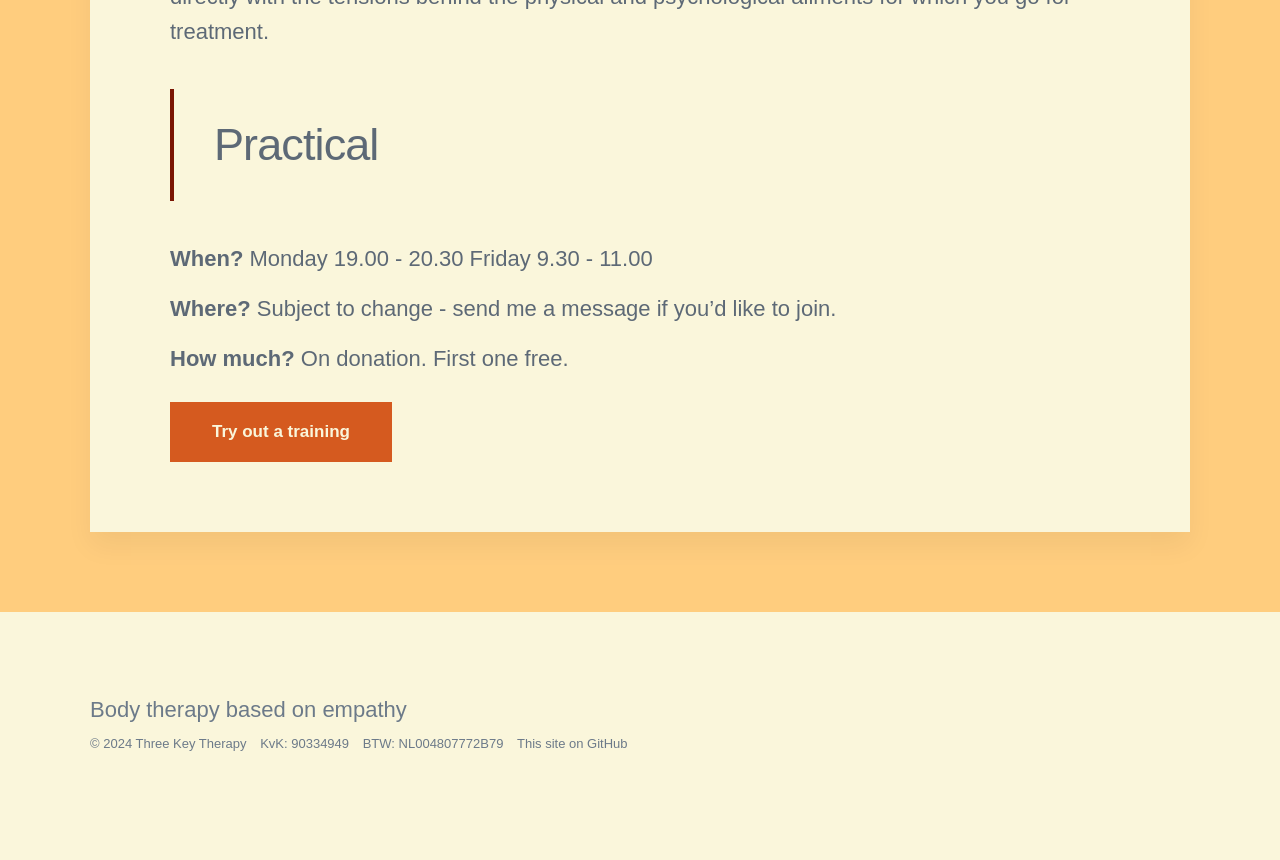
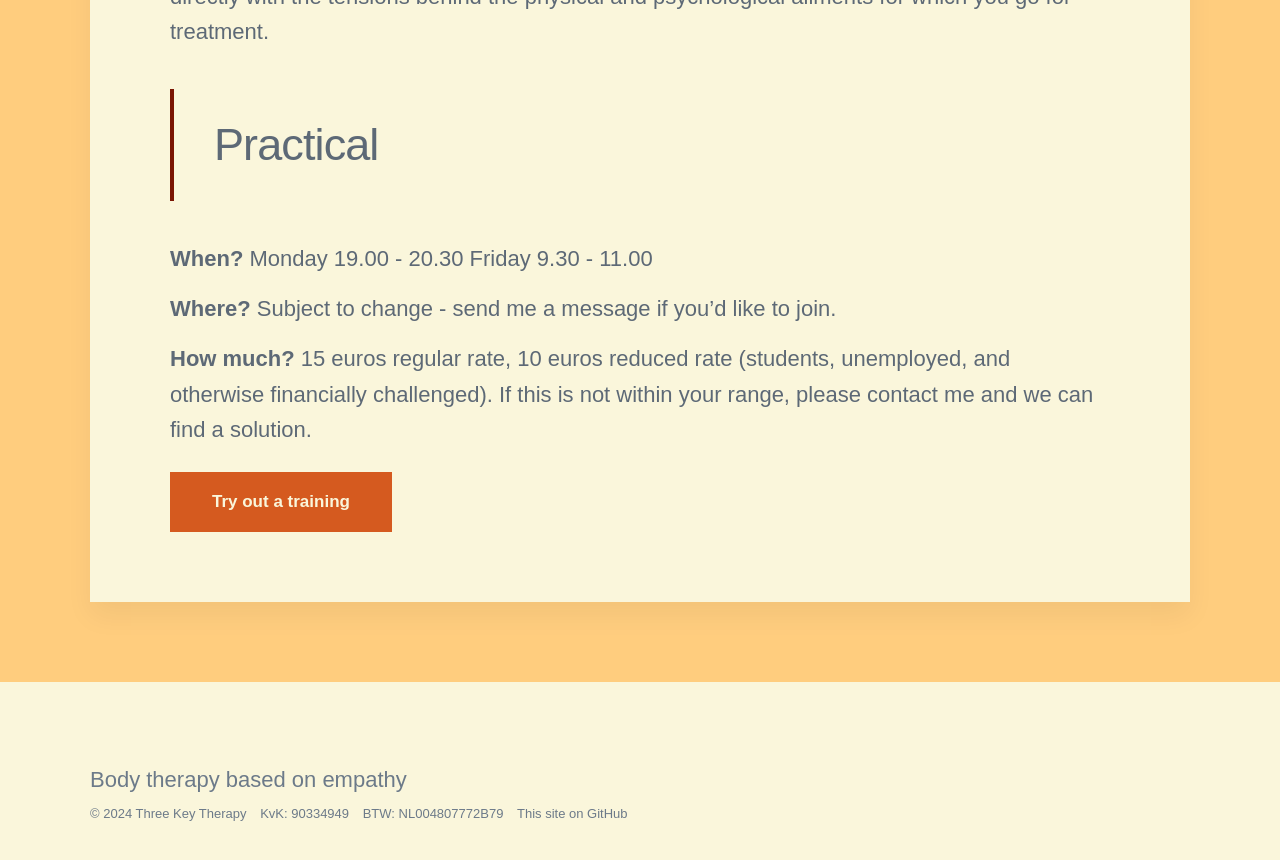
Before and after one commit to threekeytherapy/threekeytherapy.com, a Jekyll site: the page built from _projects/trainings.md, in a window 1280 px wide and 900 px high, scrolled down 1883 px. Shown: the top 860 px of the window. Built offline with Jekyll 4.4.1, drawn with Linux system fonts in a browser that asks for light colours; nearby versions of some CDN libraries; some web fonts are replaced; before the commit the page ends 2713 px from its top, so only the background shows below that.

Commit message:
updates terms

```diff
--- a/_projects/trainings.md
+++ b/_projects/trainings.md
@@ -42,7 +42,6 @@ Friday 9.30 - 11.00
 Subject to change - send me a message if you'd like to join.
 
 **How much?**
-On donation.
-First one free.
+15 euros regular rate, 10 euros reduced rate (students, unemployed, and otherwise financially challenged). If this is not within your range, please contact me and we can find a solution.
 
 <a href="/contact" class="button button--large">Try out a training</a>
```
Also changed, not shown: _projects/bodytherapy.md (+2 -2 lines).
